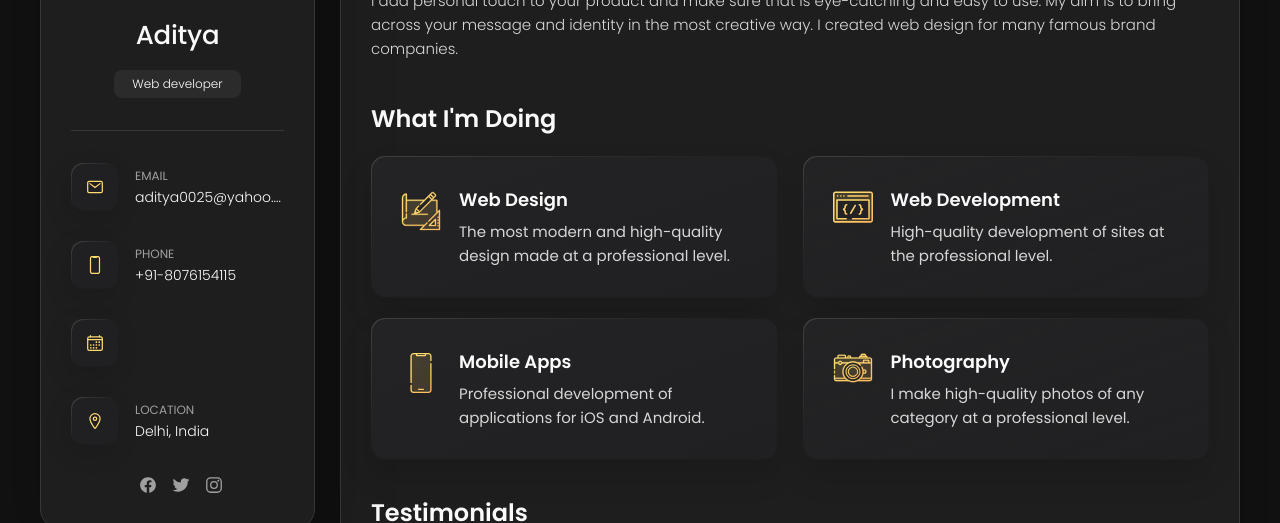
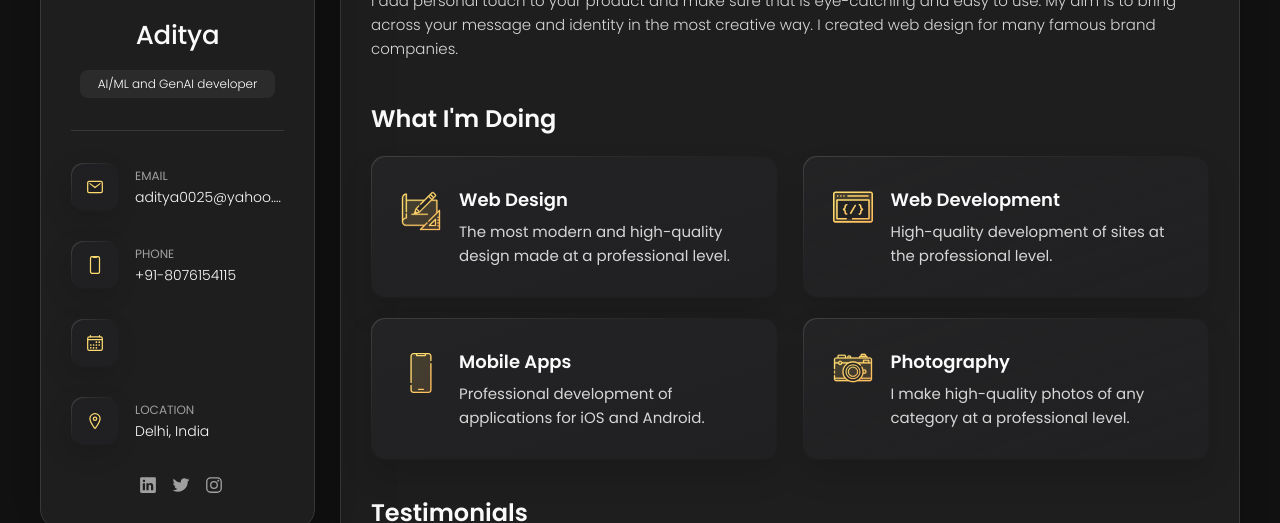
Before and after one commit to Aditya0025/aditya0025.github.io, a plain HTML site: page index.html in a window 1280 px wide. Shown: the part 277-800 px from the top of the page. Drawn offline with nearby package versions, Linux system fonts and the light colour scheme.

Commit message:
Update index.html

```diff
--- a/index.html
+++ b/index.html
@@ -48,7 +48,7 @@
         <div class="info-content">
           <h1 class="name" title="Richard hanrick"> Aditya </h1>
 
-          <p class="title">Web developer</p>
+          <p class="title">AI/ML and GenAI  developer</p>
         </div>
 
         <button class="info_more-btn" data-sidebar-btn>
@@ -127,11 +127,17 @@
 
         <ul class="social-list">
 
-          <li class="social-item">
+<!--           <li class="social-item">
             <a href="#" class="social-link">
               <ion-icon name="logo-facebook"></ion-icon>
             </a>
+          </li> -->
+                    <li class="social-item">
+            <a href="#" class="social-link">
+              <ion-icon name="logo-linkedin"></ion-icon>
+            </a>
           </li>
+
 
           <li class="social-item">
             <a href="#" class="social-link">
```
